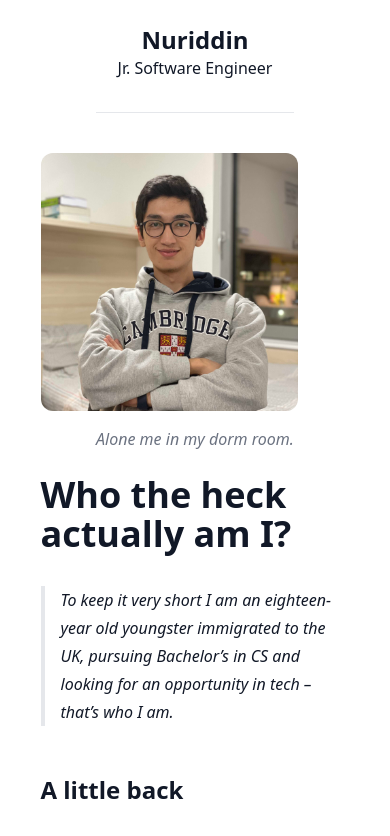
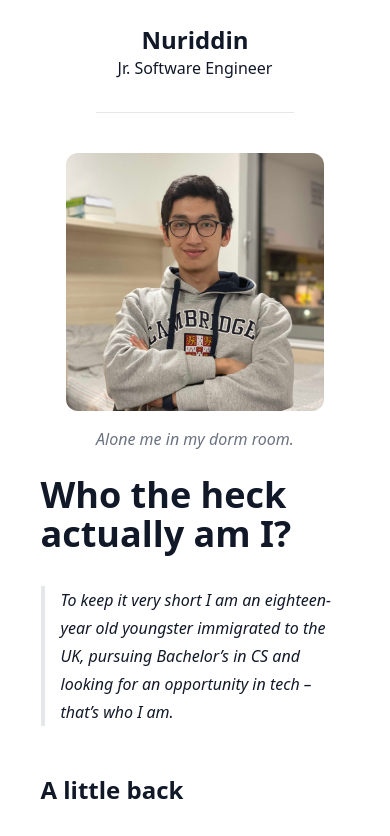
Before and after one commit to noonosh/nuriddinislamov.com-old, a React (Create React App) app: page /me in a window 390 px wide. Shown: the top 836 px of the page. Built offline with nearby package versions, Linux system fonts and the light colour scheme; what react-animations would draw is missing.

Commit message:
center bio image on about page

```diff
--- a/src/components/About.js
+++ b/src/components/About.js
@@ -34,7 +34,7 @@ const About = () => {
 					<div className='my-2 md:order-3'>
 						<img
 							src={profileImage}
-							className='w-5/6 md:w-96 rounded-xl md:rounded-full'
+							className='w-5/6 md:w-96 mx-auto rounded-xl md:rounded-full'
 							alt='Profile'
 						/>
 						<figcaption className='block text-gray-500 italic py-4 text-center'>
```
